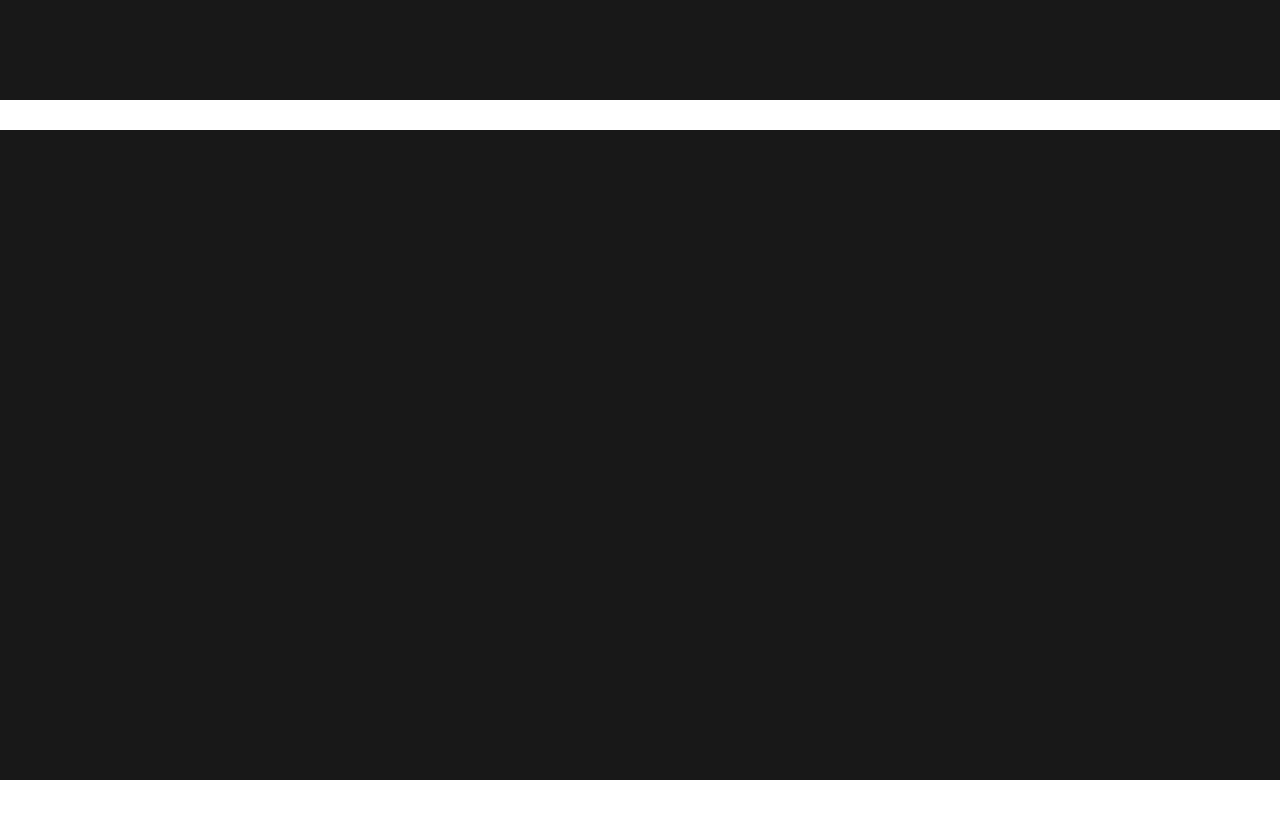
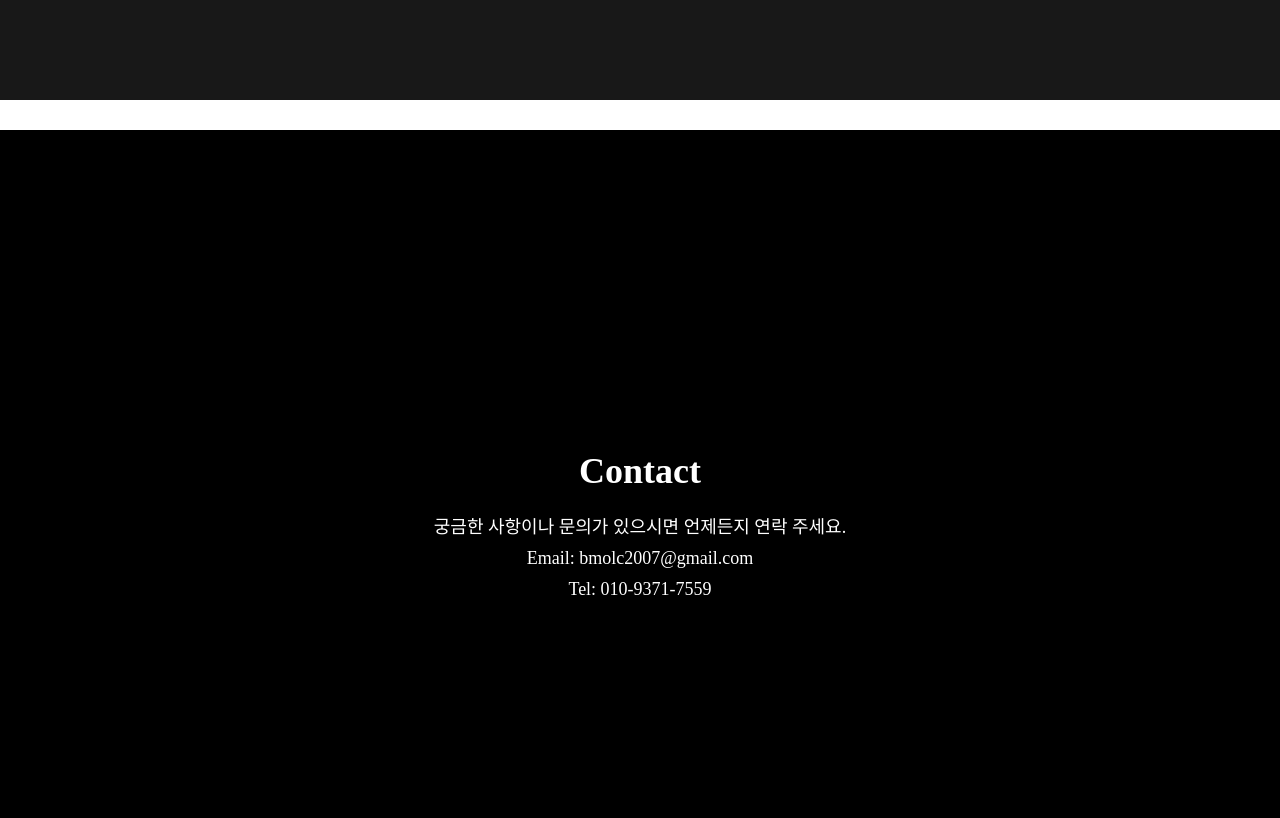
Before and after one commit to HJE155/portfolio, a plain HTML site: page index.html in a window 1280 px wide. Shown: the part 2060-2878 px from the top of the page. Before the commit the page ends 2855 px from the top, so only its background shows below. Drawn offline with Linux system fonts and the light colour scheme.

Commit message:
contact 수정

```diff
--- a/css/style.css
+++ b/css/style.css
@@ -67,8 +67,7 @@ section {
   justify-content: center;
   align-items: center;
 }
-.titlebox {
-}
+
 .title {
   font-size: 100px;
   color: white;
@@ -126,3 +125,24 @@ section {
   height: 100px;
   background-color: rgb(255, 255, 255);
 }
+.contact {
+  display: flex;
+  justify-content: center;
+  align-items: center;
+  min-height: 100vh;
+  flex-direction: column;
+  text-align: center;
+  margin: 0;
+  background-color: #000000;
+  color: #ffffff;
+}
+
+.contact-title {
+  font-size: 36px;
+  margin-bottom: 20px;
+}
+
+p {
+  font-size: 18px;
+  margin-bottom: 10px;
+}
--- a/index.html
+++ b/index.html
@@ -116,6 +116,13 @@
         <section id="contact">
           <div class="box">
             <!-- 여기에 각 영역 구조잡고 꾸미세요 -->
+             <div class="contact">
+              <h2 class="contact-title">Contact</h2>
+              <p>궁금한 사항이나 문의가 있으시면 언제든지 연락 주세요.</p>
+              <p>Email: bmolc2007@gmail.com</p>
+              <p>Tel: 010-9371-7559</p>
+
+             </div>
             <span></span>
           </div>
         </section>
```
